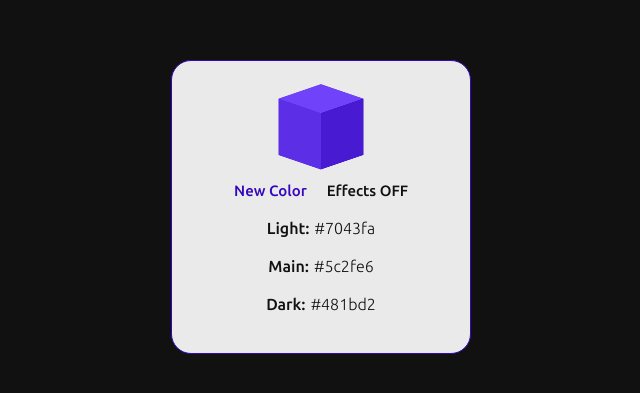
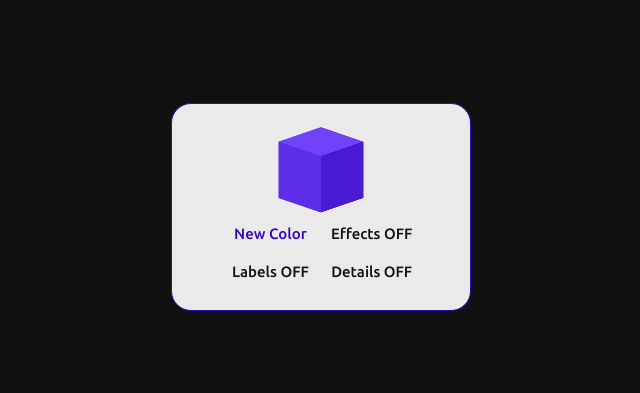
Before and after one commit to DylanSchiff/phuggit-proto, a React (Create React App) app: page / in a window 1280 px wide. Shown: the part 193-586 px from the top of the page, without its empty margins (319-959 px from the left). Built offline with nearby package versions, Linux system fonts and the light colour scheme.

Commit message:
i think this is going well uhhhhh who knows

```diff
--- a/src/components/colorcube/color-card.component.jsx
+++ b/src/components/colorcube/color-card.component.jsx
@@ -14,16 +14,18 @@ const ColorCardContainer = styled.div.attrs((props) => ({
     display: flex;
     flex-flow: column nowrap;
     align-items: center;
-    justify-content: center;
+    justify-content: flex-start;
 `;
 const ClapOns = styled.div`
-    display: flex;
-    flex-flow: row nowrap;
+    display: grid;
+    /* flex-flow: row nowrap;
     align-items: center;
-    justify-content: space-around;
+    justify-content: space-around; */
+    grid-template-columns: repeat(2, 1fr);
+    align-items: center;
+    justify-items: center;
 `;
 const ClapOn = styled.div`
-    flex: 1;
     width: 100%;
     text-align: center;
     white-space: nowrap;
@@ -42,7 +44,6 @@ const ClapOnLabel = styled.span.attrs((props) => ({
     transition: 111ms linear;
 `;
 const ColorCubeDisplay = styled.div`
-    flex: 1;
     width: 100%;
     display: flex;
     align-items: center;
@@ -85,6 +86,10 @@ const ColorCard = () => {
     const toggleThemeBrightness = () => setIsThemeBright(!isThemeBright);
     const [hasEffects, setHasEffects] = useState(false);
     const toggleEffects = () => setHasEffects(!hasEffects);
+    const [hasLabels, setHasLabels] = useState(false);
+    const toggleLabels = () => setHasLabels(!hasLabels);
+    const [hasDetails, setHasDetails] = useState(false);
+    const toggleDetails = () => setHasDetails(!hasDetails);
     const dismantleColor = () => {
         return currentColor
             .replace(
@@ -150,7 +155,9 @@ const ColorCard = () => {
                 `0 0 ${Math.ceil(index * 3.777)}px ${
                     hasEffects
                         ? isThemeBright
-                            ? `#111${9 - index}`
+                            ? `#111${
+                                  9 - index - 2 > 0 ? 9 - index - 2 : 9 - index
+                              }`
                             : lightcolor
                         : "transparent"
                 }`
@@ -178,6 +185,7 @@ const ColorCard = () => {
                     darkcolor={darkcolor}
                     darkercolor={darkercolor}
                     shadowString={shadowString}
+                    hasLabels={hasLabels}
                 />
             </ColorCubeDisplay>
             <ClapOns>
@@ -196,6 +204,16 @@ const ColorCard = () => {
                         {hasEffects ? "Effects ON" : "Effects OFF"}
                     </ClapOnLabel>
                 </ClapOn>
+                <ClapOn onClick={() => toggleLabels()}>
+                    <ClapOnLabel color={isThemeBright ? "#111" : "#eee"}>
+                        {hasLabels ? "Labels ON" : "Labels OFF"}
+                    </ClapOnLabel>
+                </ClapOn>
+                <ClapOn onClick={() => toggleDetails()}>
+                    <ClapOnLabel color={isThemeBright ? "#111" : "#eee"}>
+                        {hasDetails ? "Details ON" : "Details OFF"}
+                    </ClapOnLabel>
+                </ClapOn>
                 {hasEffects && (
                     <ClapOn onClick={() => toggleThemeBrightness()}>
                         <ClapOnLabel color={isThemeBright ? "#111" : "#eee"}>
@@ -204,7 +222,20 @@ const ColorCard = () => {
                     </ClapOn>
                 )}
             </ClapOns>
+            {hasDetails && (
                 <ColorDetails>
+                    {hasEffects && (
+                        <ShadowSlider
+                            type="range"
+                            value={shadowSliderValue}
+                            min="0"
+                            max="99"
+                            step="1"
+                            onInput={(e) =>
+                                setShadowSliderValue(e.target.value)
+                            }
+                        />
+                    )}
                     <DetailsDuo>
                         <DetailsLabel color={isThemeBright ? "#111" : "#eee"}>
                             Light:
@@ -243,16 +274,7 @@ const ColorCard = () => {
                                     {darkercolor}
                                 </DetailsInfo>
                             </DetailsDuo>
-                        <ShadowSlider
-                            type="range"
-                            value={shadowSliderValue}
-                            min="0"
-                            max="99"
-                            step="1"
-                            onInput={(e) =>
-                                setShadowSliderValue(e.target.value)
-                            }
-                        />
+
                             <DetailsDuo>
                                 <DetailsLabel
                                     color={isThemeBright ? "#111" : "#eee"}
@@ -268,6 +290,7 @@ const ColorCard = () => {
                         </>
                     )}
                 </ColorDetails>
+            )}
         </ColorCardContainer>
     );
 };
--- a/src/components/colorcube/colorcube.component.jsx
+++ b/src/components/colorcube/colorcube.component.jsx
@@ -31,7 +31,7 @@ const CubeSide = styled.div`
 `;
 const CubeTop = styled(CubeSide).attrs((props) => ({
     style: {
-        backgroundColor: props.colorful,
+        background: props.colorful,
     },
 }))`
     transform: translateZ(-60px);
@@ -42,7 +42,7 @@ const CubeBottom = styled(CubeSide)`
 `;
 const CubeRight = styled(CubeSide).attrs((props) => ({
     style: {
-        backgroundColor: props.colorful,
+        background: props.colorful,
     },
 }))`
     transform: rotateX(90deg);
@@ -50,7 +50,7 @@ const CubeRight = styled(CubeSide).attrs((props) => ({
 `;
 const CubeLeft = styled(CubeSide).attrs((props) => ({
     style: {
-        backgroundColor: props.colorful,
+        background: props.colorful,
     },
 }))`
     transform: rotateX(90deg) translateZ(60px);
@@ -58,7 +58,7 @@ const CubeLeft = styled(CubeSide).attrs((props) => ({
 `;
 const CubeBack = styled(CubeSide).attrs((props) => ({
     style: {
-        backgroundColor: props.colorful,
+        background: props.colorful,
     },
 }))`
     width: 60px;
@@ -67,17 +67,27 @@ const CubeBack = styled(CubeSide).attrs((props) => ({
 `;
 const CubeFront = styled(CubeSide).attrs((props) => ({
     style: {
-        backgroundColor: props.colorful,
+        background: props.colorful,
     },
 }))`
     width: 60px;
     transform: translateZ(-60px) rotateY(90deg) translateZ(-60px);
     transform-origin: right;
 `;
-
+const CubeText = styled.div.attrs((props) => ({
+    style: {
+        transform: props.transform,
+    },
+}))`
+    rotate: 90deg;
+    font-weight: 600;
+    font-size: 10px;
+    user-select: none;
+    color: #0005;
+`;
 const ColorCube = ({
     rotation,
-    isThemeBright,
+    // isThemeBright,
     hasEffects,
     currentColor,
     generateRandomColor,
@@ -85,6 +95,7 @@ const ColorCube = ({
     darkcolor,
     darkercolor,
     shadowString,
+    hasLabels,
 }) => {
     return (
         <ColorCubeCard onClick={() => generateRandomColor()}>
@@ -96,20 +107,40 @@ const ColorCube = ({
                         : "rotateX(250deg) rotateY(0deg) rotateZ(-135deg) translate(60px, 60px)"
                 }
             >
-                <CubeTop colorful={currentColor ? lightcolor : "#fff"} />
-                <CubeFront
-                    colorful={currentColor ? darkercolor : "transparent"}
-                />
-                <CubeBack colorful={currentColor ? currentColor : "#fefefe"} />
-                <CubeRight colorful={hasEffects ? "transparent" : darkcolor} />
-                <CubeLeft
-                    colorful={currentColor ? currentColor : "transparent"}
-                />
-                <CubeBottom
-                    colorful={currentColor ? darkcolor : "transparent"}
-                />
+                <CubeTop colorful={lightcolor}>
+                    <CubeText transform="rotate(180deg) translateX(-15px)">
+                        {hasLabels ? lightcolor : null}
+                    </CubeText>
+                </CubeTop>
+                <CubeFront colorful={darkercolor}>
+                    <CubeText transform="translateX(30px)">
+                        {hasLabels ? darkercolor : null}
+                    </CubeText>
+                </CubeFront>
+                <CubeBack colorful={currentColor}>
+                    <CubeText transform="translateX(30px)">
+                        {hasLabels ? currentColor : null}
+                    </CubeText>
+                </CubeBack>
+                <CubeRight colorful={hasEffects ? "transparent" : darkcolor}>
+                    {!hasEffects && (
+                        <CubeText transform="rotate(90deg) rotateX(180deg) translate(10px,25px)">
+                            {hasLabels ? darkcolor : null}
+                        </CubeText>
+                    )}
+                </CubeRight>
+                <CubeLeft colorful={currentColor} />
+                <CubeBottom colorful={darkcolor}>
+                    <CubeText transform="translate(30px, 5px)">
+                        {hasLabels ? darkcolor : null}
+                    </CubeText>
+                </CubeBottom>
             </CubeHaus>
         </ColorCubeCard>
     );
 };
 export default ColorCube;
+
+// <CubeFront
+// colorful={currentColor ? darkercolor : "transparent"}
+// />
```
Lines whose indentation alone changed are shown as unchanged.
